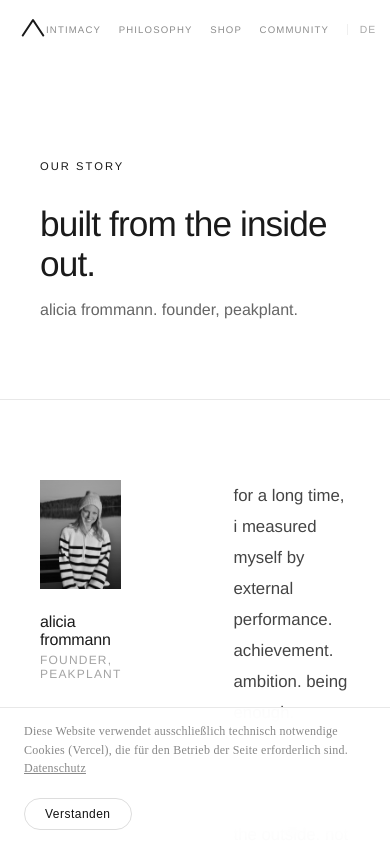
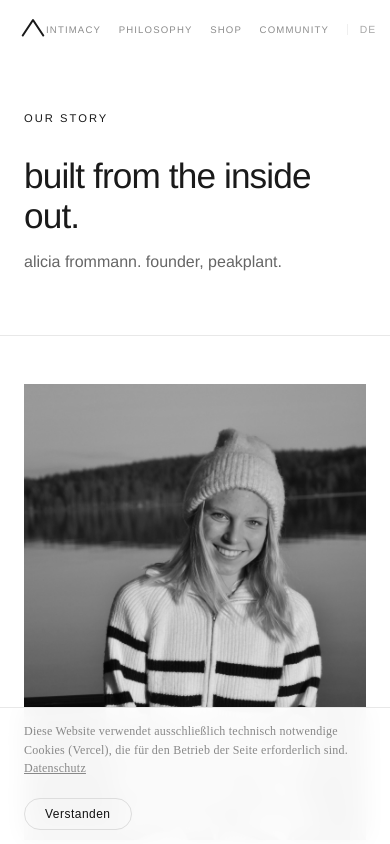
Before and after one commit to aliciafrommann-creator/PeakPlant, a Next.js app: page /about in a window 390 px wide. Shown: the top 844 px of the page. Built offline with nearby package versions, Linux system fonts and the light colour scheme.

Commit message:
Mobile-responsive fixes for about and ethics pages

```diff
--- a/app/about/page.tsx
+++ b/app/about/page.tsx
@@ -2,6 +2,7 @@
 import Link from 'next/link'
 import { motion } from 'framer-motion'
 import { NavBar } from '../../components/NavBar'
+import { useIsMobile } from '../../hooks/useIsMobile'
 
 const PP = '"Helvetica Neue", Helvetica, Arial, sans-serif'
 
@@ -19,11 +20,13 @@
 ]
 
 export default function AboutPage() {
+  const isMobile = useIsMobile()
+
   return (
     <div style={{ fontFamily: PP, background: '#ffffff', color: '#1A1A1A', minHeight: '100vh' }}>
       <NavBar activePath="/about" />
 
-      <section style={{ padding: '10rem 2.5rem 5rem', maxWidth: 800, margin: '0 auto' }}>
+      <section style={{ padding: isMobile ? '7rem 1.5rem 4rem' : '10rem 2.5rem 5rem', maxWidth: 800, margin: '0 auto' }}>
         <motion.p initial={{ opacity: 0, y: 12 }} animate={{ opacity: 1, y: 0 }} transition={{ duration: 0.7 }}
           style={{ fontSize: '0.7rem', letterSpacing: '0.18em', textTransform: 'uppercase', opacity: 0.45, marginBottom: '2rem', fontFamily: PP }}>
           Our story
@@ -38,11 +41,19 @@
         </motion.p>
       </section>
 
-      <section style={{ maxWidth: 1100, margin: '0 auto', padding: '0 2.5rem 7rem', display: 'grid', gridTemplateColumns: '1fr 1fr', gap: '7rem', alignItems: 'start', borderTop: '1px solid #e8e8e8' }}>
+      <section style={{
+        maxWidth: 1100, margin: '0 auto',
+        padding: isMobile ? '0 1.5rem 5rem' : '0 2.5rem 7rem',
+        display: 'grid',
+        gridTemplateColumns: isMobile ? '1fr' : '1fr 1fr',
+        gap: isMobile ? '3rem' : '7rem',
+        alignItems: 'start',
+        borderTop: '1px solid #e8e8e8',
+      }}>
         <motion.div
           initial={{ opacity: 0, clipPath: 'inset(0 0 100% 0)' }} whileInView={{ opacity: 1, clipPath: 'inset(0 0 0% 0)' }} viewport={{ once: true }}
           transition={{ duration: 1.1, ease: [0.16, 1, 0.3, 1] }}
-          style={{ position: 'sticky', top: '8rem', paddingTop: '5rem' }}
+          style={{ position: isMobile ? 'static' : 'sticky', top: '8rem', paddingTop: isMobile ? '3rem' : '5rem' }}
         >
           <div style={{ aspectRatio: '3/4', overflow: 'hidden', background: '#f0f0f0' }}>
             <img src="/alicia.jpg" alt="Alicia Frommann, founder of PeakPlant" style={{ width: '100%', height: '100%', objectFit: 'cover', objectPosition: 'center top', filter: 'grayscale(100%)' }} />
@@ -53,18 +64,18 @@
           </div>
         </motion.div>
 
-        <div style={{ display: 'flex', flexDirection: 'column', gap: '1.8rem', paddingTop: '5rem' }}>
+        <div style={{ display: 'flex', flexDirection: 'column', gap: '1.8rem', paddingTop: isMobile ? '0' : '5rem' }}>
           {paragraphs.map((text, i) => (
             <motion.p key={i}
               initial={{ opacity: 0, y: 18 }} whileInView={{ opacity: 1, y: 0 }} viewport={{ once: true }}
-              transition={{ duration: 0.9, delay: i * 0.1, ease: [0.16, 1, 0.3, 1] }}
+              transition={{ duration: 0.9, delay: Math.min(i * 0.07, 0.5), ease: [0.16, 1, 0.3, 1] }}
               style={{ fontSize: '1.05rem', lineHeight: 1.85, color: i >= 8 ? '#1A1A1A' : '#444', fontWeight: i >= 8 ? 400 : 300, fontFamily: PP }}>
               {text}
             </motion.p>
           ))}
 
           <motion.div initial={{ opacity: 0, y: 18 }} whileInView={{ opacity: 1, y: 0 }} viewport={{ once: true }}
-            transition={{ duration: 0.9, delay: paragraphs.length * 0.1, ease: [0.16, 1, 0.3, 1] }}
+            transition={{ duration: 0.9, delay: 0.2, ease: [0.16, 1, 0.3, 1] }}
             style={{ marginTop: '2rem', paddingTop: '2rem', borderTop: '1px solid #e8e8e8' }}>
             <p style={{ fontSize: '0.65rem', letterSpacing: '0.18em', textTransform: 'uppercase', opacity: 0.4, marginBottom: '1.25rem', fontFamily: PP }}>
               what changed my thinking
@@ -82,7 +93,7 @@
         </div>
       </section>
 
-      <section style={{ borderTop: '1px solid #e8e8e8', padding: '7rem 2.5rem', textAlign: 'center' }}>
+      <section style={{ borderTop: '1px solid #e8e8e8', padding: isMobile ? '4rem 1.5rem' : '7rem 2.5rem', textAlign: 'center' }}>
         <motion.p initial={{ opacity: 0, y: 20 }} whileInView={{ opacity: 1, y: 0 }} viewport={{ once: true }} transition={{ duration: 0.9, ease: [0.16, 1, 0.3, 1] }}
           style={{ fontSize: 'clamp(1.4rem, 3vw, 2.2rem)', fontWeight: 300, lineHeight: 1.45, maxWidth: 640, margin: '0 auto 3rem', letterSpacing: '-0.015em', fontFamily: PP }}>
           you do not have to perform to be worthy of love.
```
Also changed, not shown: app/ethics/page.tsx (+19 -16 lines).
